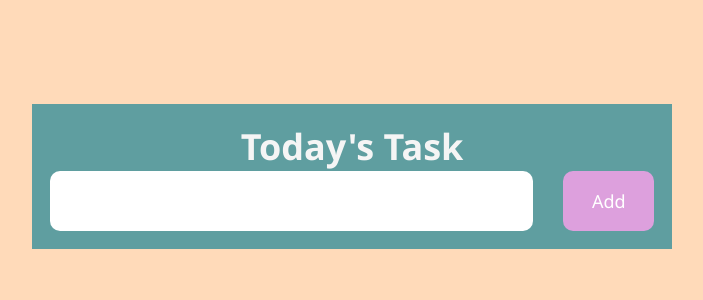
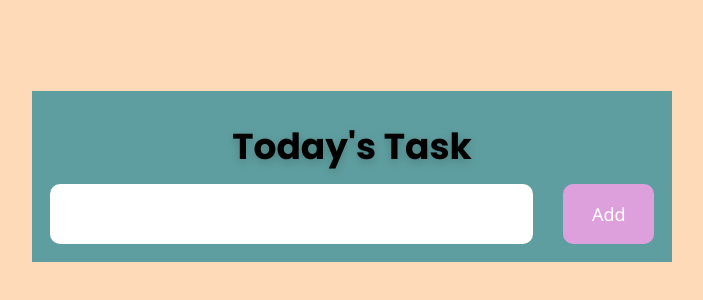
Before and after one commit to sia00000/todo-list, a plain HTML site: page index.html in a window 1280 px wide. Shown: the part 224-524 px from the top of the page, without its empty margins (288-991 px from the left). Drawn offline with Linux system fonts and the light colour scheme.

Commit message:
heading_change

```diff
--- a/index.html
+++ b/index.html
@@ -8,6 +8,12 @@
     <link
       rel="stylesheet"
       href="https://cdnjs.cloudflare.com/ajax/libs/font-awesome/6.6.0/css/all.min.css"
+    />
+    <link rel="preconnect" href="https://fonts.googleapis.com" />
+    <link rel="preconnect" href="https://fonts.gstatic.com" crossorigin />
+    <link
+      href="https://fonts.googleapis.com/css2?family=Poppins:ital,wght@0,100;0,200;0,300;0,400;0,500;0,600;0,700;0,800;0,900;1,100;1,200;1,300;1,400;1,500;1,600;1,700;1,800;1,900&display=swap"
+      rel="stylesheet"
     />
   </head>
   <body>
--- a/style.css
+++ b/style.css
@@ -12,10 +12,15 @@ html {
   display: flex;
   justify-content: center;
   align-items: center;
-  font-family: "Segoe UI", Tahoma, Geneva, Verdana, sans-serif;
-  color: whitesmoke;
+  font-family: "Poppins", sans-serif;
+
   font-size: large;
   font-weight: 500;
+}
+
+h1 {
+  text-shadow: 0 3px 10px rgb(0 0 0 / 0.2);
+  margin: 10px;
 }
 
 .container {
```
